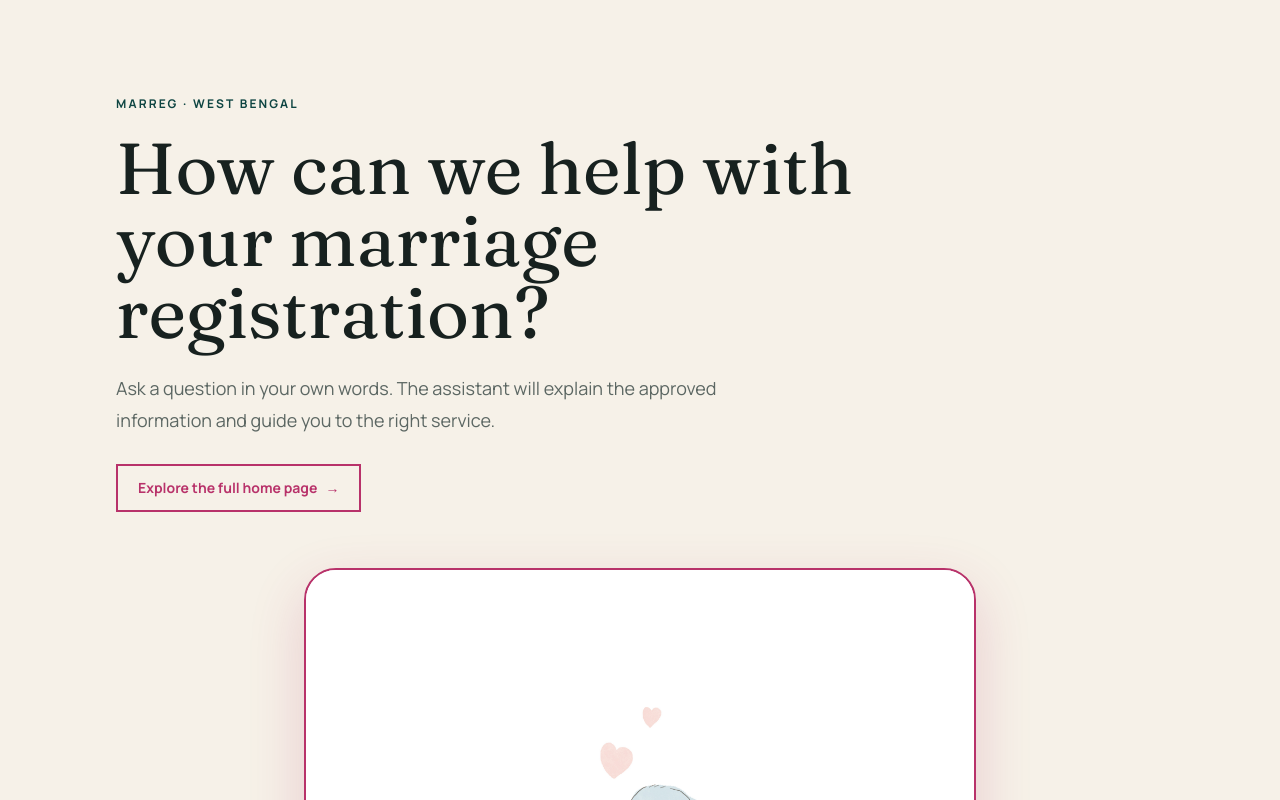
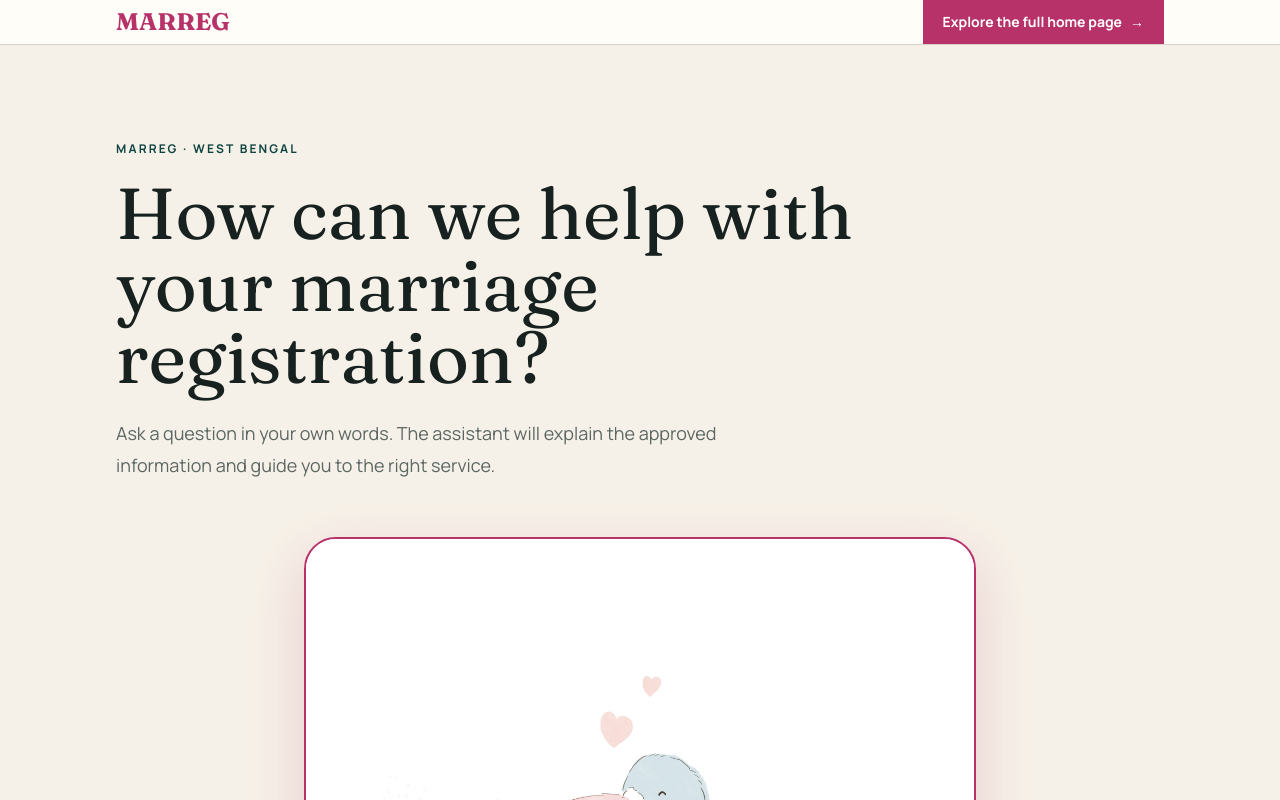
Before and after one commit to adyourventure-mainak/marreg, a Next.js app: page / in a window 1280 px wide. Shown: the top 800 px of the page. Built offline with nearby package versions, Linux system fonts and the light colour scheme; no server answers.

Commit message:
Move home navigation to landing top

```diff
--- a/app/page.tsx
+++ b/app/page.tsx
@@ -19,13 +19,18 @@ export default async function RootPage() {
   return (
     <NextIntlClientProvider locale={DEFAULT_LOCALE} messages={messages}>
       <main className="min-h-screen bg-paper">
+        <nav className="border-b border-rule bg-surface">
+          <div className="page flex items-center justify-between py-4">
+            <span className="font-display text-2xl font-bold text-[var(--marreg-pink)]">MARREG</span>
+            <Link href={`/${DEFAULT_LOCALE}`} className="focus inline-flex min-h-11 items-center bg-[var(--marreg-pink)] px-5 text-sm font-bold text-white transition hover:bg-marreg-pink-dark">
+              {t("homeLink")} <span className="ml-2" aria-hidden="true">→</span>
+            </Link>
+          </div>
+        </nav>
         <section className="page py-16 md:py-24">
           <p className="text-xs font-bold uppercase tracking-[.18em] text-teal">{t("eyebrow")}</p>
           <h1 className="mt-5 max-w-3xl text-5xl leading-[.98] md:text-7xl">{t("title")}</h1>
           <p className="mt-6 max-w-2xl text-lg leading-8 text-[var(--muted)]">{t("lede")}</p>
-          <Link href={`/${DEFAULT_LOCALE}`} className="focus mt-7 inline-flex min-h-12 items-center border-2 border-[var(--marreg-pink)] px-5 text-sm font-bold text-[var(--marreg-pink)] transition hover:bg-saffron-tint">
-            {t("homeLink")} <span className="ml-2" aria-hidden="true">→</span>
-          </Link>
           <LandingChat locale={DEFAULT_LOCALE} />
         </section>
         <Footer locale={DEFAULT_LOCALE} />
```
